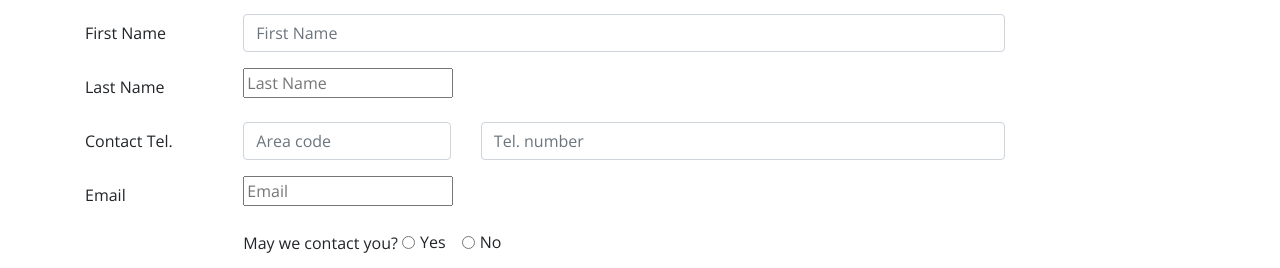
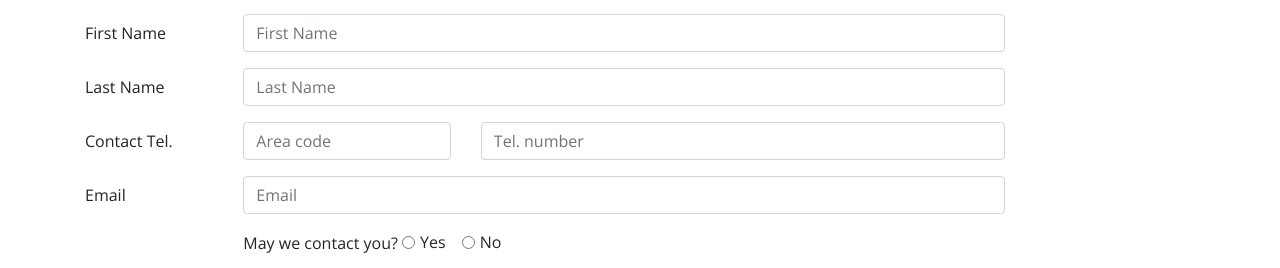
Before and after one commit to lokhunliao/bootstrap, a website: page nucampsite/contactus.html in a window 1280 px wide. Shown: the part 682-950 px from the top of the page. Drawn offline with nearby package versions, Linux system fonts and the light colour scheme.

Commit message:
fix forms

```diff
--- a/nucampsite/contactus.html
+++ b/nucampsite/contactus.html
@@ -90,7 +90,7 @@
                     <div class="form-group row">
                         <label for="lastName" class="col-md-2 col-form-label"> Last Name </label>
                         <div class="col-md-10">
-                            <input type="text" id="lastName" name="lastName" placeholder="Last Name"/>
+                            <input type="text" class="form-control" id="lastName" name="lastName" placeholder="Last Name"/>
                         </div>
                     </div>
                     <div class="form-group row">
@@ -105,7 +105,7 @@
                     <div class="form-group row">
                         <label for="email" class="col-md-2 col-form-label">Email </label>
                         <div class="col-md-10">
-                            <input type="email" id="email" name="email" placeholder="Email"/>
+                            <input type="email" class="form-control" id="email" name="email" placeholder="Email"/>
                         </div>
                     </div>
                     <div class="form-group row">
@@ -135,6 +135,7 @@
                 </form>
             </div>
         </div>
+    </div>
 
     <footer>
         <div class="container">
```
